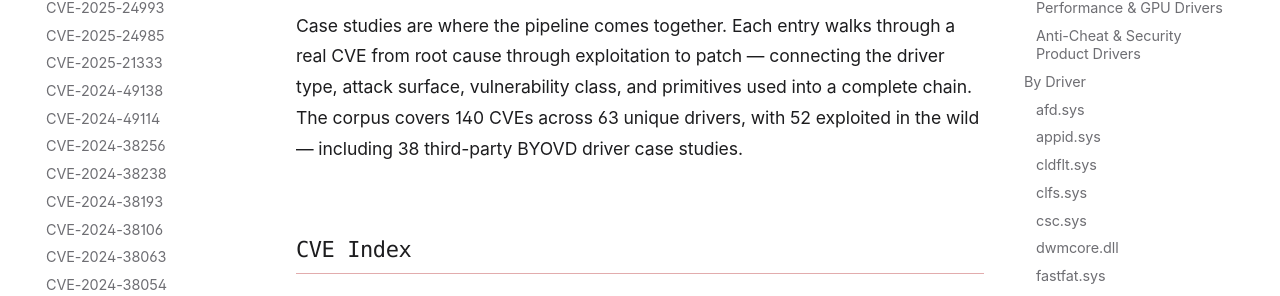
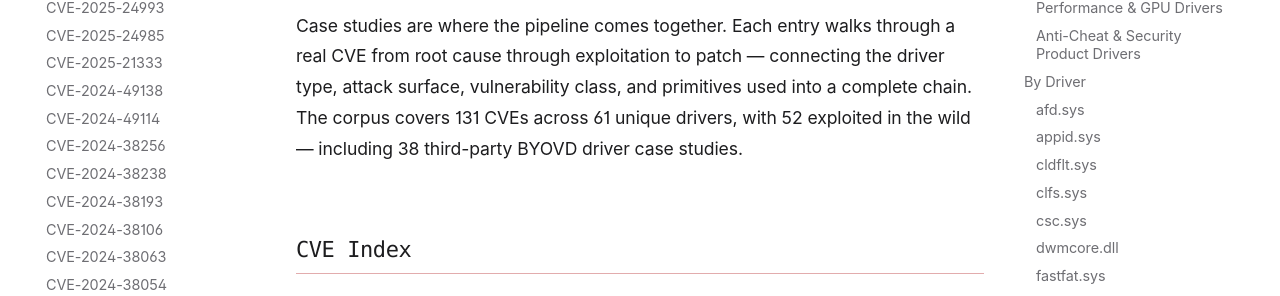
Before and after one commit to splintersfury/KernelSight, an MkDocs documentation site: the page built from docs/case-studies/index.md, in a window 1280 px wide and 900 px high. Shown: the part 265-561 px from the top of the window. Built offline with MkDocs 1.6.1 and Material for MkDocs 9.7.7, drawn with Linux system fonts in a browser that asks for light colours; comment, search, counter and statistics services are not loaded.

Commit message:
Fix site-wide counts: 131 CVEs, 61 drivers; add 3 missing YAML entries
Audited actual file counts against claimed numbers. CVE files total
131 (not 140 — 9 non-CVE driver studies were miscounted). Unique
drivers across all case studies is 61 (not 63). Added CVE-2024-49114,
CVE-2025-21333, CVE-2025-29824 to cve_index.yaml (were present as
files but missing from index).

Co-Authored-By: Claude Opus 4.6 <noreply@anthropic.com>

```diff
--- a/docs/case-studies/index.md
+++ b/docs/case-studies/index.md
@@ -4,7 +4,7 @@
   Driver Type &rarr; Attack Surface &rarr; Vuln Class &rarr; Primitive &rarr; <span class="ks-active">Case Study</span>
 </div>
 
-Case studies are where the pipeline comes together. Each entry walks through a real CVE from root cause through exploitation to patch — connecting the driver type, attack surface, vulnerability class, and primitives used into a complete chain. The corpus covers 140 CVEs across 63 unique drivers, with 52 exploited in the wild — including 38 third-party BYOVD driver case studies.
+Case studies are where the pipeline comes together. Each entry walks through a real CVE from root cause through exploitation to patch — connecting the driver type, attack surface, vulnerability class, and primitives used into a complete chain. The corpus covers 131 CVEs across 61 unique drivers, with 52 exploited in the wild — including 38 third-party BYOVD driver case studies.
 
 ## CVE Index
 
```
Also changed, not shown: docs/index.md (+6 -6 lines), 1 other file.
